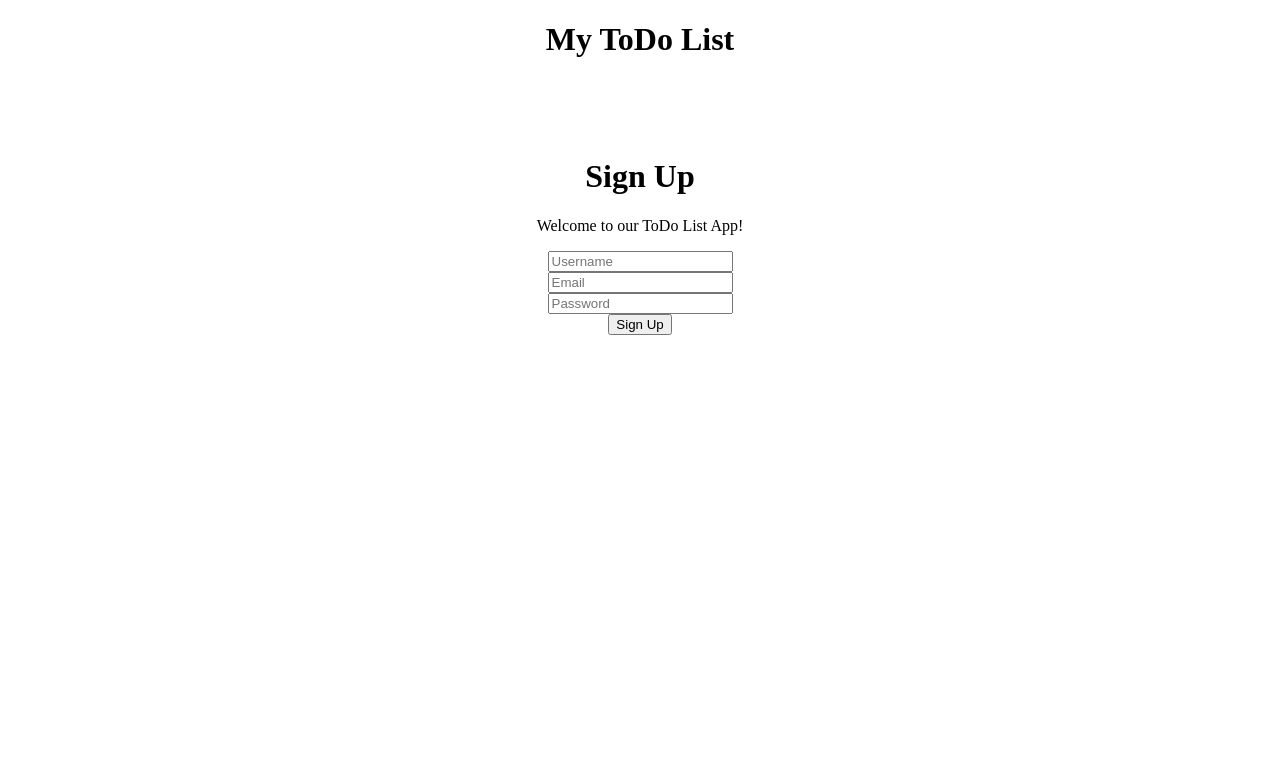
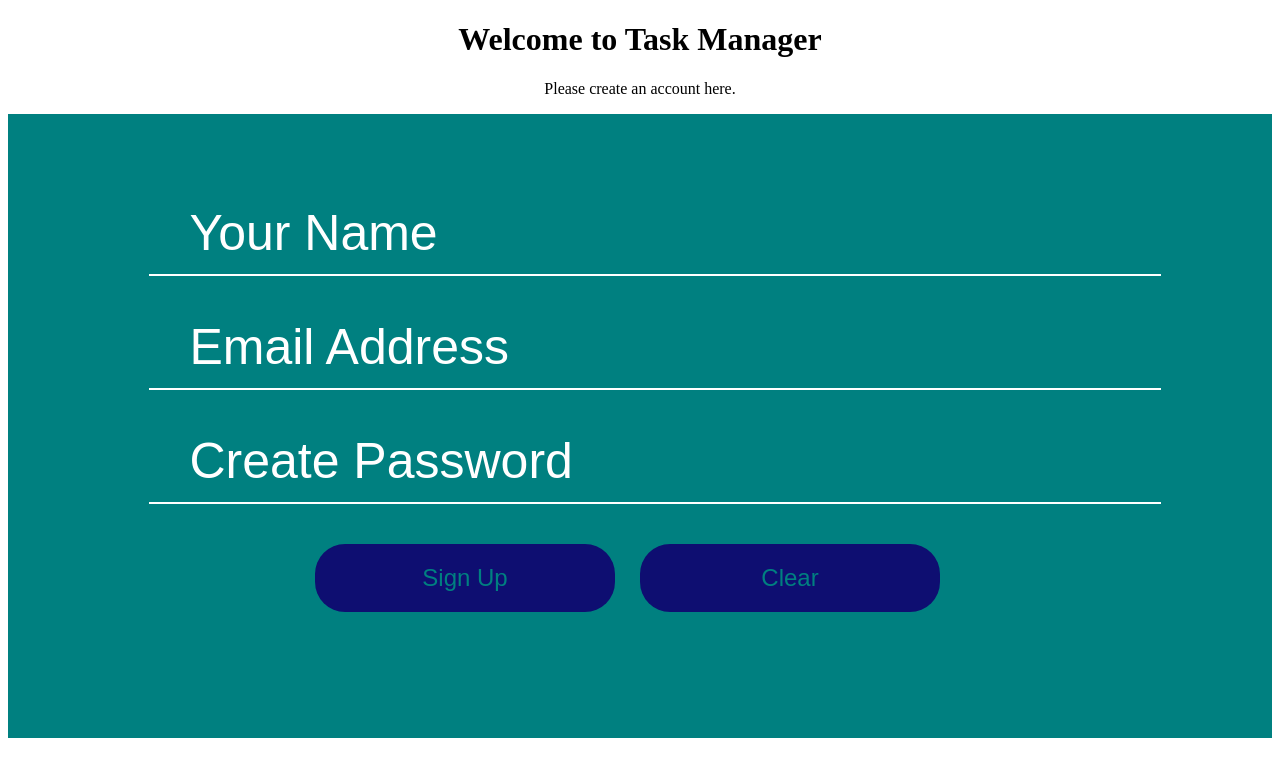
Before and after one commit to EEmeri000/ToDoProject, a React (Create React App) app in the folder todo/: page / in a window 1280 px wide. Shown: the top 776 px of the page. Built offline with nearby package versions, Linux system fonts and the light colour scheme.

Commit message:
Created JSON file,

```diff
--- a/todo/package.json
+++ b/todo/package.json
@@ -34,5 +34,8 @@
       "last 1 firefox version",
       "last 1 safari version"
     ]
+  },
+  "devDependencies": {
+    "react-router-dom": "^6.15.0"
   }
 }
--- a/todo/src/App.js
+++ b/todo/src/App.js
@@ -1,13 +1,26 @@
+import './App.css';
+import {BrowserRouter, Route, Routes } from 'react-router-dom'
+import SignUp from './components/SignUp/SignUp';
+import ToDo from './components/ToDo/ToDo';
 
-import './App.css';
-import Header from "./components/Header/header.js"
-import SignUp from "./components/SignUp/SignUp.js";
+
 
 function App() {
   return (
     <div className="App">
-     <Header />
-     <SignUp />
+
+
+<BrowserRouter>
+
+  <Routes>
+  <Route path="/" element={<SignUp />} />
+  <Route path="/todo" element={<ToDo />}/>
+  </Routes>
+
+</BrowserRouter>
+
+
+
     </div>
   );
 }
--- a/todo/src/components/Header/header.js
+++ b/todo/src/components/Header/header.js
@@ -1,10 +1,15 @@
-import React from "react";
+import React from 'react'
+import './Header.css'
 
-function  Header() {
-    return (
-        <div>
-        <h1>My ToDo List</h1>
-        </div>
-    );
-};
-export default Header;
+function Header() {
+  return (
+    <div>
+       <div className="title">
+<h1>Welcome to Task Manager</h1>
+<p> Please create an account here.  </p>
+</div>
+    </div>
+  )
+}
+
+export default Header
--- a/todo/src/components/SignUp/SignUp.css
+++ b/todo/src/components/SignUp/SignUp.css
@@ -1,10 +1,49 @@
-.signup-container {
-    text-align: center;
-    margin: 100px auto;
+.form {
+    background-color: teal;
+    padding: 10%;
+    padding-top: 5%
+
+}
+
+
+
+.label{
+display: block;
+font-size: 30px;
+padding: 5px;
+color:white;
+display: none;
+
+}
+
+.input, ::-webkit-input-placeholder{
+    width: 100%;
+    padding: 12px 20px;
+    margin: 8px 0;
+    box-sizing: border-box;
+    border: none;
+    background-color: transparent;
+    border-bottom: 2px solid white;
+    font-size: 50px;
+    color:white;
+    margin: 15px
+
+
   }
 
-  .signup-form {
-    display: flex;
-    flex-direction: column;
-    align-items: center;
+  button {
+      border-radius: 30px;
+      padding:20px;
+      width: 300px;
+      margin-top: 25px;
+      margin-right: 25px;
+      font-size: x-large;
+      border: none;
+     color: teal;
+     background-color: rgb(14, 14, 113);
+
   }
+
+  .error h1{
+      color: blue;
+  }
--- a/todo/src/components/SignUp/signUp.js
+++ b/todo/src/components/SignUp/signUp.js
@@ -1,43 +1,116 @@
-import React, { useState } from 'react';
+import React, {useState} from 'react'
+import Header from "../Header/Header";
 import './SignUp.css';
+import {useNavigate, Link} from 'react-router-dom';
+
 
 function SignUp() {
-  const [username, setUsername] = useState('');
-  const [email, setEmail] = useState('');
-  const [password, setPassword] = useState('');
+    const navigate = useNavigate();
+const [name, setName] = useState('');
+const [email, setEmail] = useState('');
+const [password, setPassword] = useState('');
 
-  const handleSignUp = (e) => {
+// States for checking the errors
+const [submitted, setSubmitted] = useState(false);
+const [error, setError] = useState(false);
+
+
+const handleSignUp = (e) => {
     e.preventDefault();
+    if (name === '' || email === '' || password === '') {
+    setError(true);
+    } else {
+    setSubmitted(true);
+    setError(false);
+    setPassword('')
+    setEmail('')
+    setName('')
+    navigate('/todo')
 
-  };
+    }
+    };
+
+
+const resetForm = () => {
+        setName("")
+        setEmail("")
+        setPassword("")
+      }
+
+
+// Showing success message
+// const successMessage = () => {
+//     return (
+//     <div className="success" style={{ display: submitted ? '' : 'none', }}> <h1>User {name} successfully registered!! </h1>
+//     </div>
+//     );
+//     };
+
+    // Showing error message if error is true
+    const errorMessage = () => {
+    return (
+    <div
+    className="error"
+    style={{
+    display: error ? '' : 'none',
+    }}>
+    <h1>Please enter all the fields</h1>
+    </div>
+    );
+    };
 
   return (
-    <div className="signup-container">
-      <h1>Sign Up</h1>
-      <p>Welcome to our ToDo List App!</p>
-      <form className="signup-form">
-        <input
-          type="text"
-          placeholder="Username"
-          value={username}
-          onChange={(e) => setUsername(e.target.value)}
-        />
-        <input
-          type="email"
-          placeholder="Email"
-          value={email}
-          onChange={(e) => setEmail(e.target.value)}
-        />
-        <input
-          type="password"
-          placeholder="Password"
-          value={password}
-          onChange={(e) => setPassword(e.target.value)}
-        />
-        <button onClick={handleSignUp}>Sign Up</button>
-      </form>
+
+
+<div>
+
+
+
+
+<div>
+
+
+<Header />
+<form className="form">
+
+
+<div className="messages">
+{errorMessage()}
+</div>
+
+{/* Labels and inputs for form data */}
+<label className="label">Name</label>
+<input onChange={(e)=>setName(e.target.value)}
+placeholder="Your Name" className="input"
+value={name} type="text" />
+
+<label className="label">Email</label>
+<input  onChange={(e)=>setEmail(e.target.value)}
+placeholder="Email Address" className="input"
+value={email} type="email" />
+
+
+<label className="label">Password</label>
+<input onChange={(e)=>setPassword(e.target.value)}
+placeholder="Create Password" className="input"
+value={password} type="password" />
+
+
+
+<button onClick={handleSignUp} className="btn" type="submit"> Sign Up </button>
+
+
+
+<button onClick={() => resetForm()} className="btn" type="reset"> Clear</button>
+</form>
+
+
+
+</div>
+
+
     </div>
-  );
+  )
 }
 
-export default SignUp;
+export default SignUp
--- /dev/null
+++ b/todo/src/components/ToDo/ToDo.json
@@ -0,0 +1,20 @@
+{
+"tasks": [
+    {
+
+           "id": 1,
+           "title": "Grab some Pizza",
+           "completed": true
+       },
+       {
+            "id": 2,
+            "title": "Do your workout",
+           "completed": true
+       },
+       {
+            "id": 3,
+           "title": "Hangout with friends",
+           "completed": false
+       }
+]
+}
--- a/todo/src/components/ToDo/toDo.js
+++ b/todo/src/components/ToDo/toDo.js
@@ -0,0 +1,24 @@
+import React from 'react'
+
+
+function ToDo() {
+
+
+
+
+
+  return (
+    <div>
+
+
+
+      ToDo
+
+
+
+
+    </div>
+  )
+}
+
+export default ToDo
```
Also changed, not shown: 1 other file (tests, documents, lock files or other folders).
